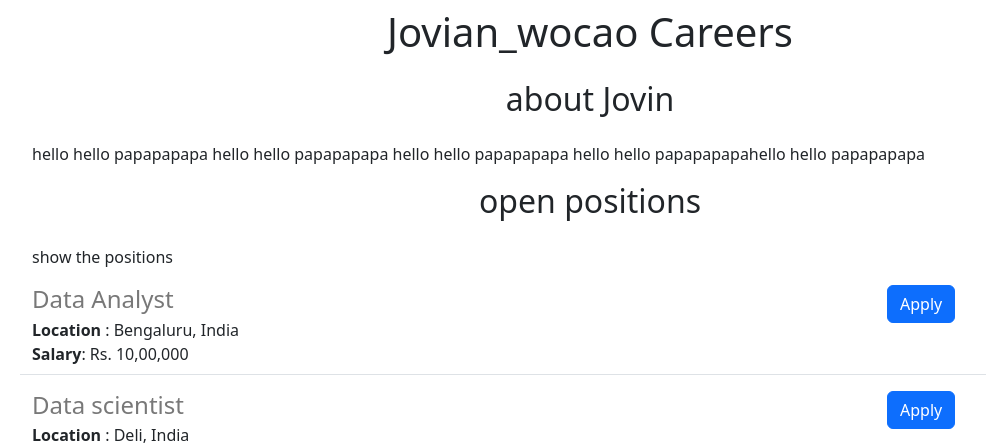
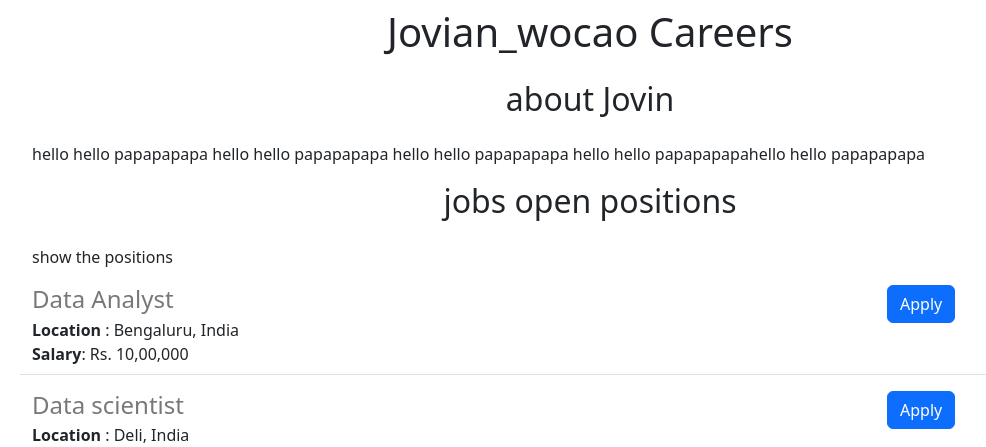
Before and after one commit to quantumdotsss/careers-webite, a Flask app: page / in a window 1280 px wide. Shown: the part 440-887 px from the top of the page, without its empty margins (50-1036 px from the left). Run offline with Flask 3, Linux system fonts and the light colour scheme.

Commit message:
changed job openings

```diff
--- a/templates/home.html
+++ b/templates/home.html
@@ -79,7 +79,7 @@
       hello hello papapapapa
       hello hello papapapapahello hello papapapapa
     </p>
-    <h2 class = "text-center mt-2 mb-4">open positions</h2>
+    <h2 class = "text-center mt-2 mb-4">jobs open positions</h2>
     <p>show the positions </p>
       <p>
         {% for job in jobs %}
```
